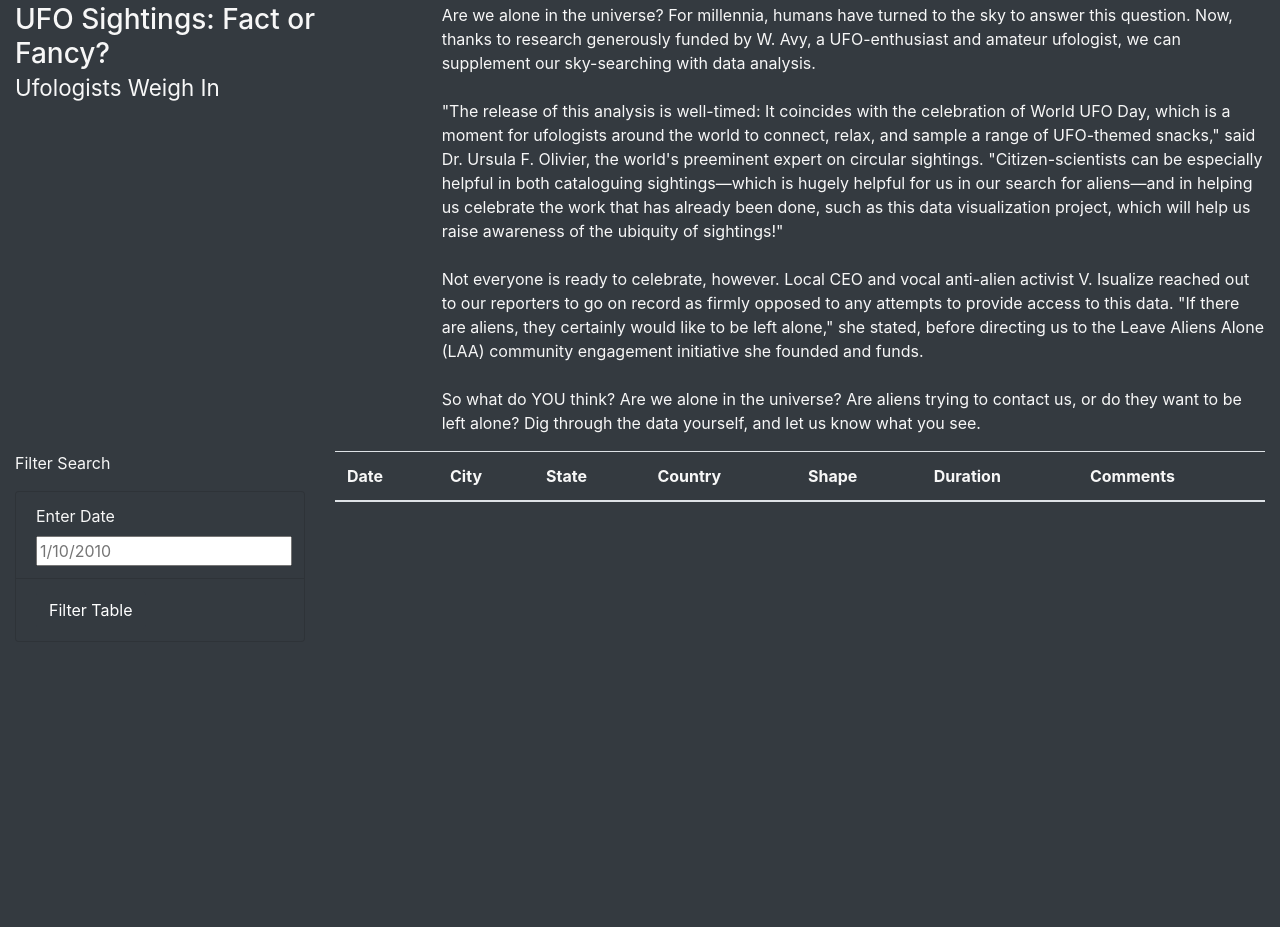
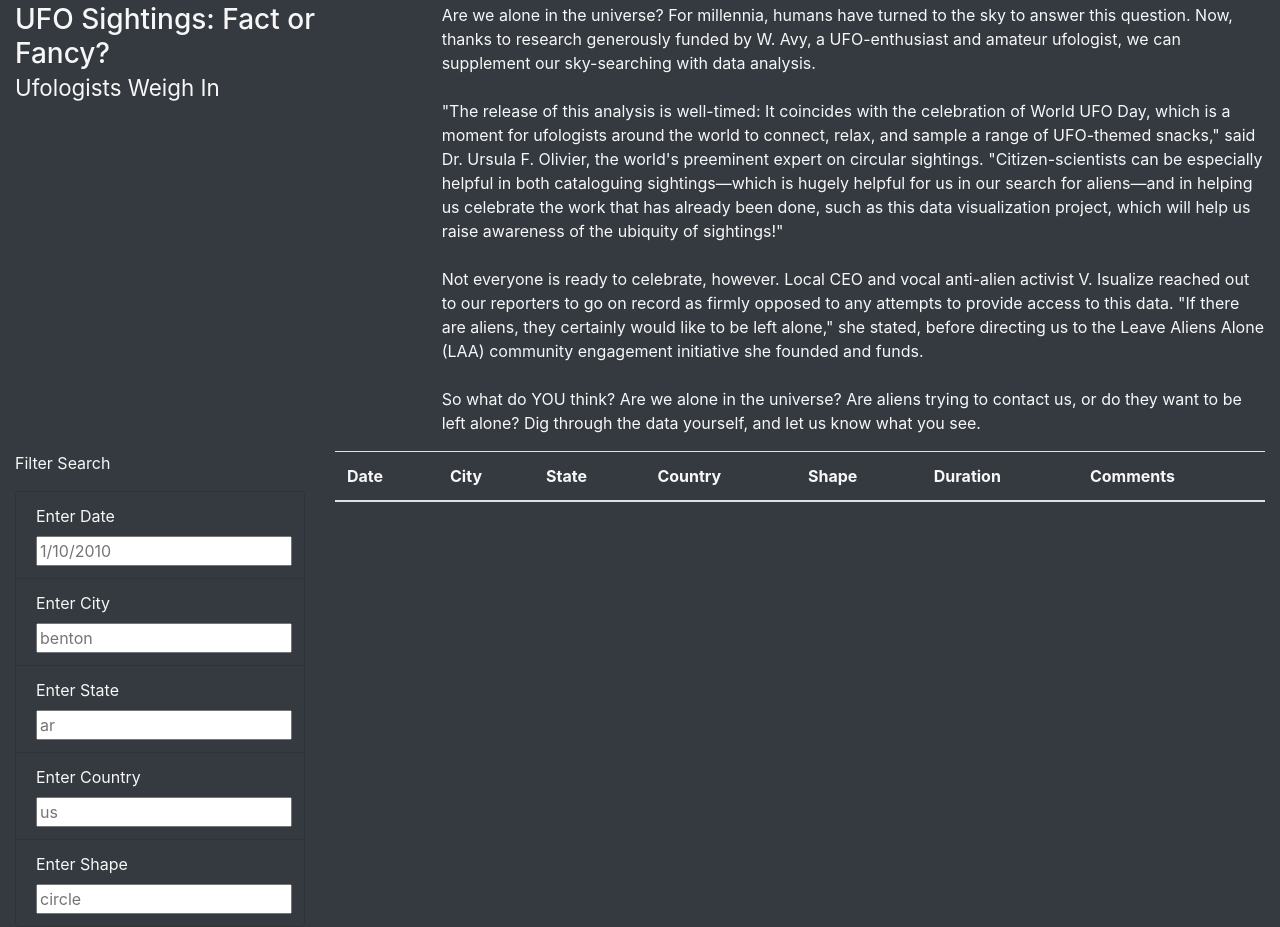
Before and after one commit to krtuggey/UFOs, a plain HTML site: page index.html in a window 1280 px wide. Shown: the part 288-1215 px from the top of the page. Before the commit the page ends 930 px from the top, so only its background shows below. Drawn offline with nearby package versions, Linux system fonts and the light colour scheme.

Commit message:
Update index.html

```diff
--- a/index.html
+++ b/index.html
@@ -45,7 +45,20 @@
                             <input type="text" placeholder="1/10/2010" id="datetime"/>
                         </li>
                         <li class="list-group-item bg-dark">
-                            <button id="filter-btn" type="button" class="btn btn-dark">Filter Table</button>
+                            <label for="date">Enter City</label>
+                            <input type="text" placeholder="benton" id="city"/>
+                        </li>
+                        <li class="list-group-item bg-dark">
+                            <label for="date">Enter State</label>
+                            <input type="text" placeholder="ar" id="state"/>
+                        </li>
+                        <li class="list-group-item bg-dark">
+                            <label for="date">Enter Country</label>
+                            <input type="text" placeholder="us" id="country"/>
+                        </li>
+                        <li class="list-group-item bg-dark">
+                            <label for="date">Enter Shape</label>
+                            <input type="text" placeholder="circle" id="shape"/>
                         </li>
                     </ul>
                 </form>
```
